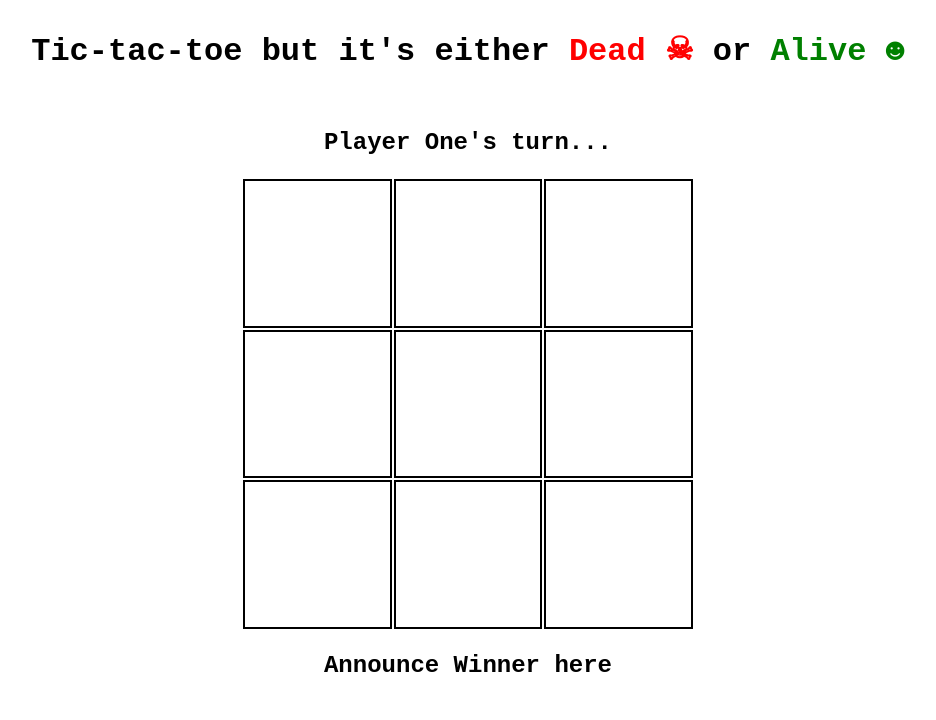
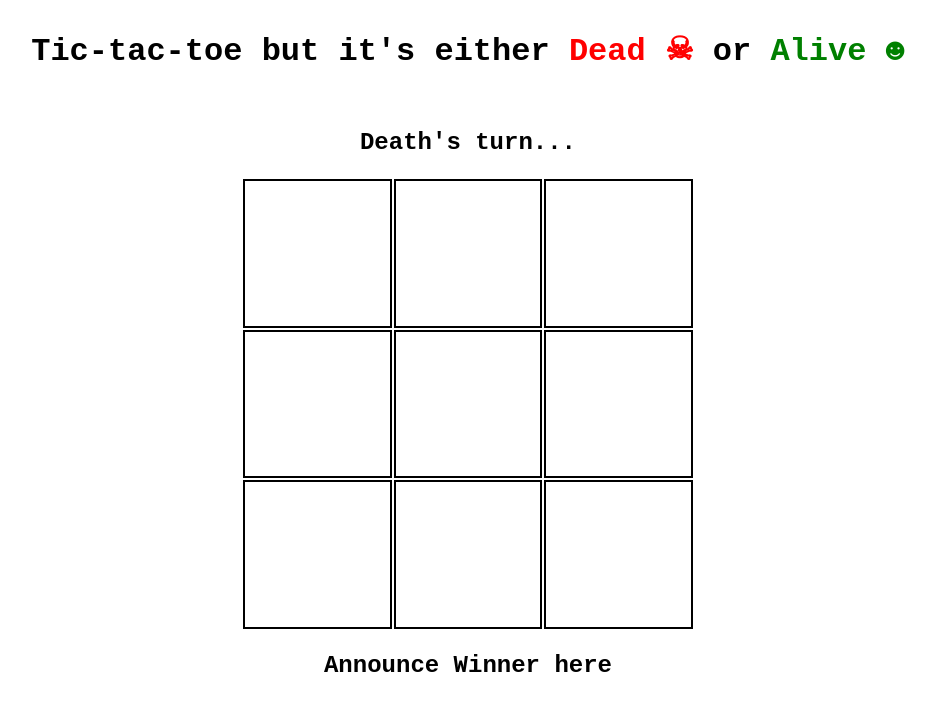
Before and after one commit to brianle169/tic-tac-toe, a website: page index.html in a window 1280 px wide. Shown: the top 720 px of the page, without its empty margins (172-1108 px from the left). Drawn offline with Linux system fonts and the light colour scheme.

Commit message:
Change the main board painting method name into paintBoard(), add automatic player's turn message change

```diff
--- a/index.html
+++ b/index.html
@@ -19,7 +19,7 @@
     </h1>
 
     <div class="game-area">
-      <span class="message">Player One's turn...</span>
+      <span class="message"></span>
       <div class="board"></div>
       <span class="result-message">Announce Winner here</span>
     </div>
--- a/script.js
+++ b/script.js
@@ -31,18 +31,8 @@ const GameBoard = (() => {
 
   const getBoard = () => board;
 
-  const logBoard = () => {
-    for (let i = 0; i < board.length; i++) {
-      for (let j = 0; j < board[i].length; j++) {
-        console.log(board[i][j].getMarkedValue());
-        console.log(board[i][j].getCheckStatus());
-      }
-    }
-  };
-
   const addPlayerMove = (row, col, mark) => {
     board[row][col].checkMark(mark);
-    // logBoard();
   };
 
   return { getBoard, addPlayerMove };
@@ -52,11 +42,11 @@ const GameBoard = (() => {
 // GameController: used to control game logic (winning condition, check invalid input, etc.)
 const GameController = (() => {
   const playerOne = {
-    name: "Player 1",
+    name: "Death",
     mark: "☠",
   };
   const playerTwo = {
-    name: "Player 2",
+    name: "Life",
     mark: "☻",
   };
 
@@ -85,6 +75,7 @@ const GameController = (() => {
 // DisplayController: closely related to the web. This module will take care of DOM manipulation and interaction. This will initially render the game state.
 const DisplayController = (() => {
   const boardDiv = document.querySelector(".board"); // board div in HTML
+  const messageSpan = document.querySelector(".message");
 
   // clickHandler() callback: event handler for each cell click.
   const clickHandler = (event) => {
@@ -92,17 +83,17 @@ const DisplayController = (() => {
     const thisCellRow = event.target.dataset.row; // row index
     const thisCellCol = event.target.dataset.column; // column index
     const thisCellMark = GameController.getCurrentPlayer().mark; // which player moved
-    console.log(
-      `Row: ${thisCellRow} - Column: ${thisCellCol} - Mark: ${thisCellMark}`
-    );
     GameController.playRound(thisCellRow, thisCellCol, thisCellMark);
+    GameController.switchTurn(); // switch player's turn
     paintBoard();
-    GameController.switchTurn(); // switch player's turn
   };
 
   // drawInitialBoard: render the initial game board, and add event handler to each cell.
   const paintBoard = () => {
     const board = GameBoard.getBoard(); // board in the console
+    messageSpan.textContent = `${
+      GameController.getCurrentPlayer().name
+    }'s turn...`; // Print turn message
     boardDiv.innerHTML = ""; // clear board
     for (let row = 0; row < board.length; row++) {
       for (let col = 0; col < board[row].length; col++) {
@@ -116,9 +107,5 @@ const DisplayController = (() => {
       }
     }
   };
-
-  return { paintBoard };
+  paintBoard(); // Render an initial game board.
 })();
-
-// Here we will call the initial render of the whole web
-DisplayController.paintBoard();
```
